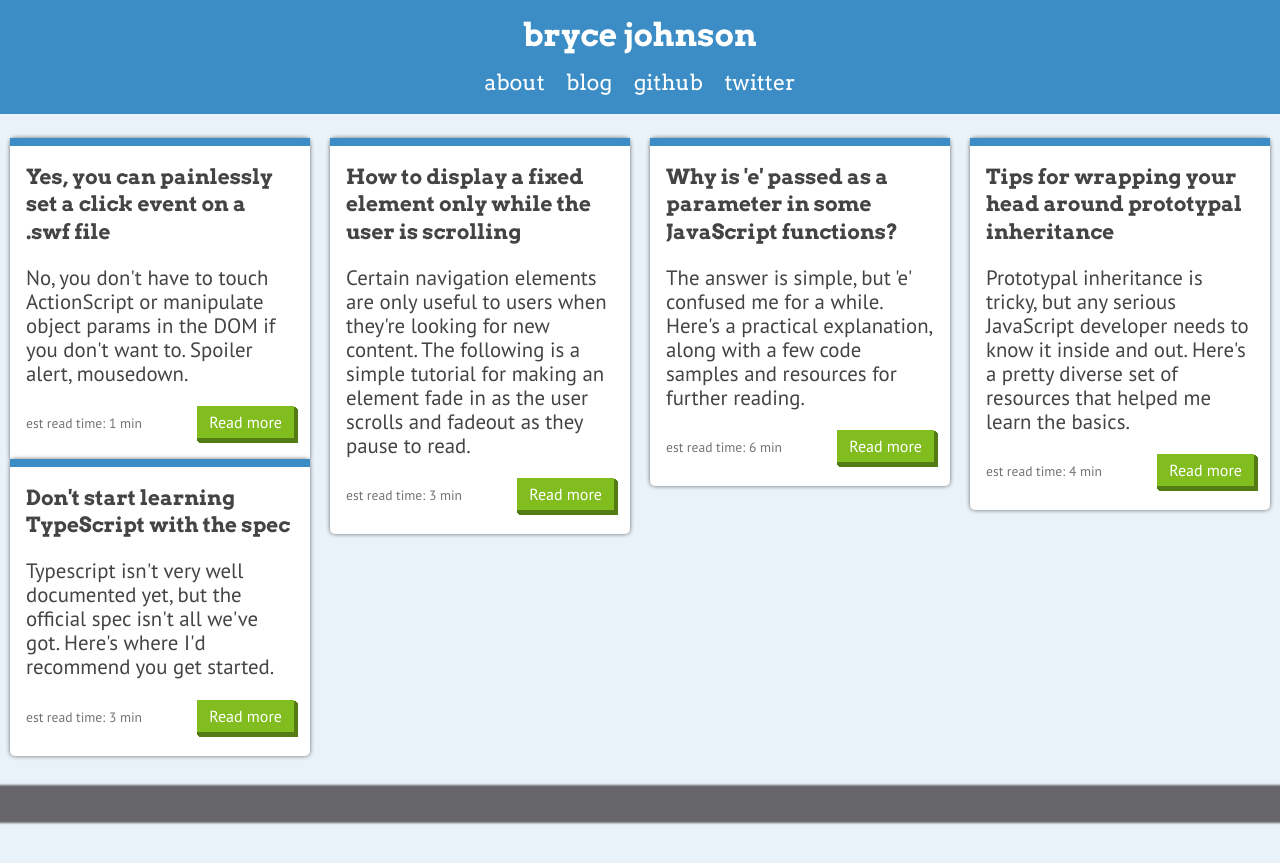
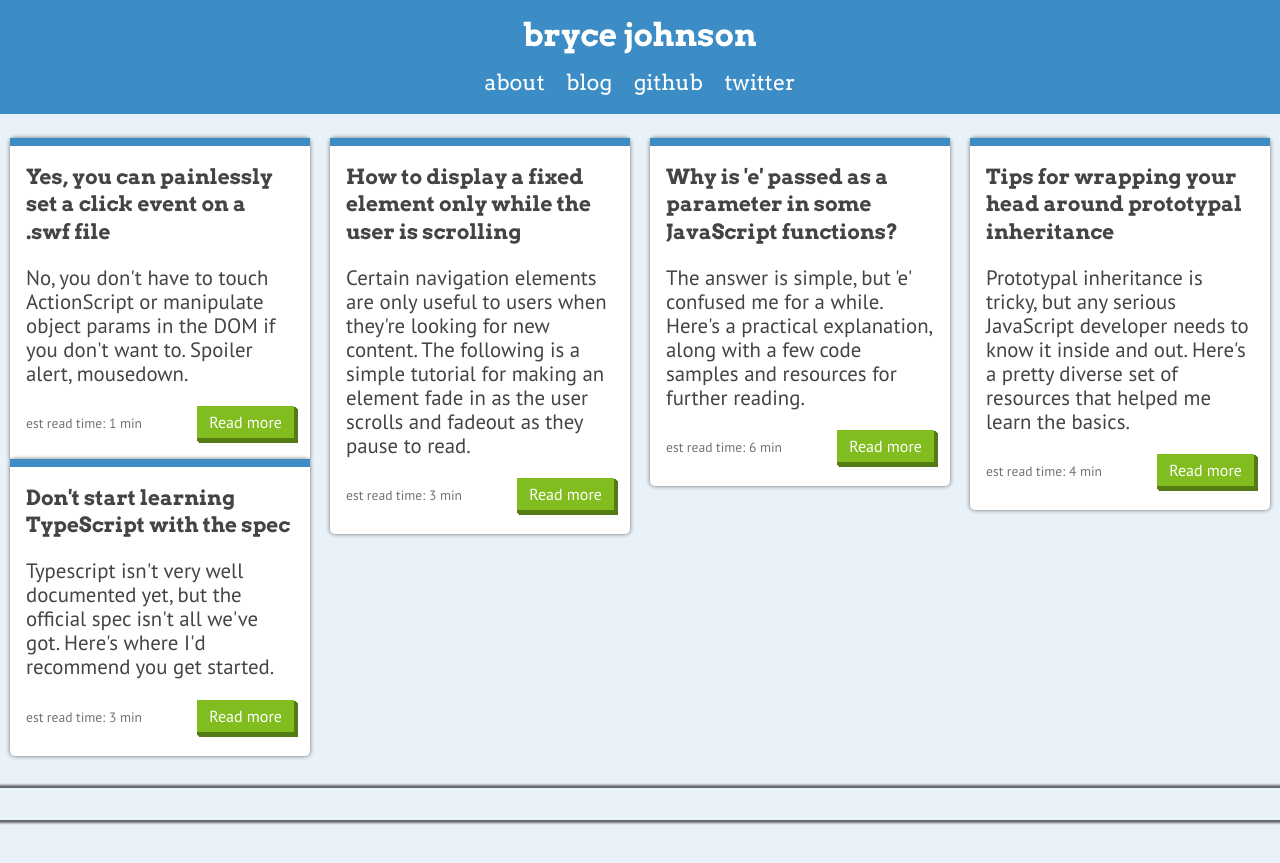
Before and after one commit to brycepj/devbryce-jekyll, a Jekyll site: the page built from index.html, in a window 1280 px wide. Shown: the top 863 px of the page. Built offline with Jekyll 4.4.1, drawn with Linux system fonts in a browser that asks for light colours.

Commit message:
blank commit

```diff
--- a/_scss/modules/_footer.scss
+++ b/_scss/modules/_footer.scss
@@ -1,8 +1,9 @@
 .page-footer {
+
 	padding:1em 0;
 	margin-top:2em;
 	box-shadow: 0 0 2px 3px $gray;
-	background-color:$gray;
+	background-color:transparent;
 	text-align: center;
 
 	& p {
--- a/css/style.css
+++ b/css/style.css
@@ -636,7 +636,7 @@ header {
   padding: 1em 0;
   margin-top: 2em;
   box-shadow: 0 0 2px 3px #66666a;
-  background-color: #66666a;
+  background-color: transparent;
   text-align: center;
 }
 .page-footer p {
```
